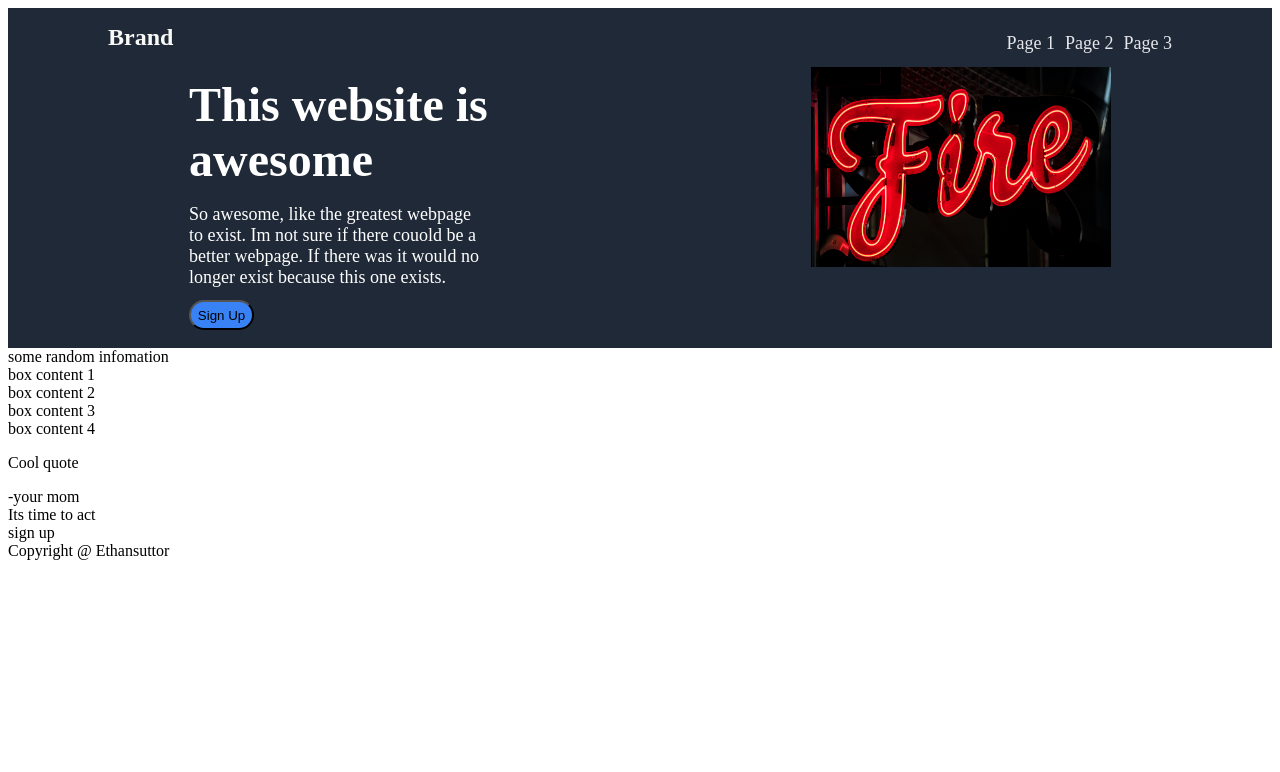
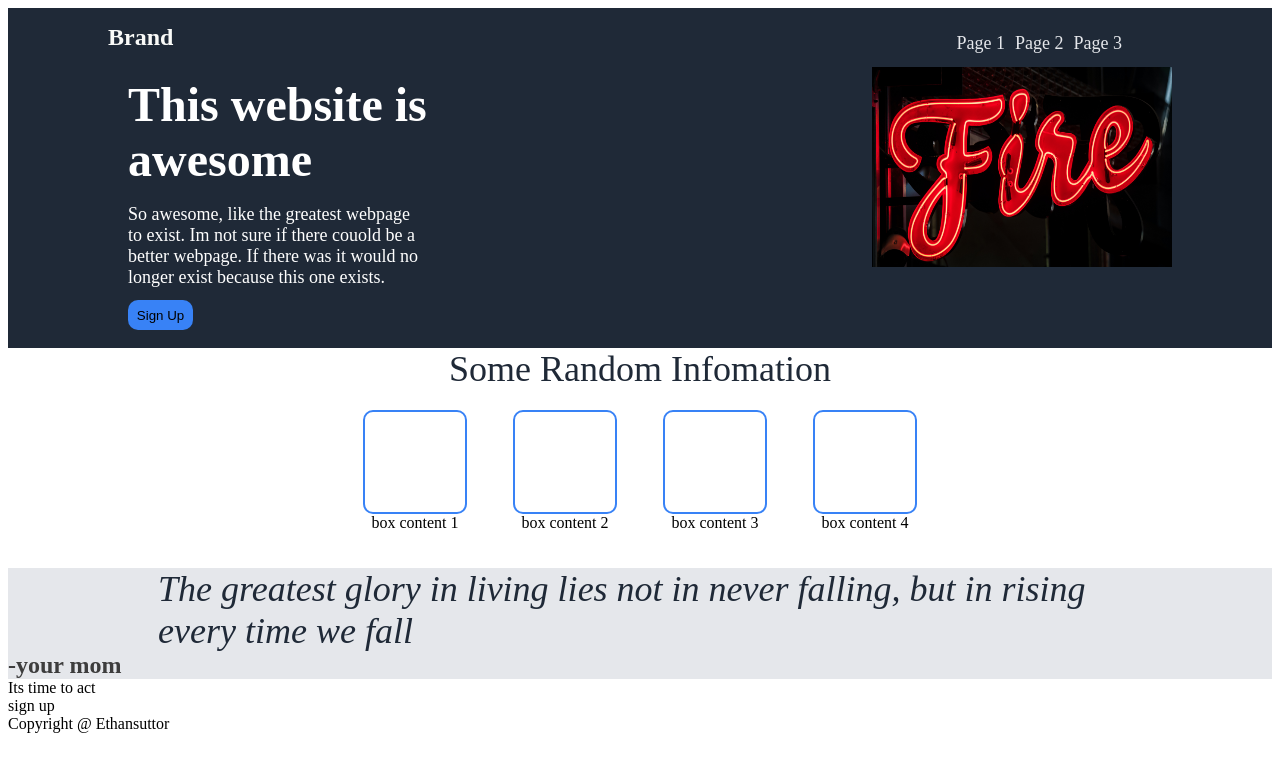
Before and after one commit to Ethansuttor/odin-landing-page, a plain HTML site: page index.html in a window 1280 px wide. Drawn offline with Linux system fonts and the light colour scheme.

Commit message:
did a lot more

```diff
--- a/index.html
+++ b/index.html
@@ -18,7 +18,7 @@
         <a href="#">Page 3</a>
             </div>
         </div>
-        <div class="mid">
+        <div class="mid-top">
             <div class="left">
                 <h2 class="title">This website is awesome</h2>
                 <p class="write">So awesome, like the greatest webpage to exist. Im not sure if there couold be a better webpage. If there was it would no longer exist because this one exists.</p>
@@ -27,22 +27,30 @@
             <img class="pic"src="pexels-frank-cone-2235130.jpg" alt="logo">
         </div>
     </div>
+    <div class="mid">
+        <div class="info">Some Random Infomation</div>
+        <div class="box-box">
+        <div class="boxes">
+            <div class="box-div">
+            <div class="box"></div>
+            <div class="box-content">box content 1</div></div>
+            <div class="box-div">
+            <div class="box"></div>
+            <div class="box-content">box content 2</div></div>
+            <div class="box-div">
+            <div class="box"></div>
+            <div class="box-content">box content 3</div></div>
+            <div class="box-div">
+            <div class="box"></div>
+            <div class="box-content">box content 4</div></div>
 
-    <div>some random infomation</div>
-
-    <div class="boxes"></div>
-    <div class="boxes"></div>
-    <div class="boxes"></div>
-    <div class="boxes"></div>
-
-    <div class="box-content">box content 1</div>
-    <div class="box-content">box content 2</div>
-    <div class="box-content">box content 3</div>
-    <div class="box-content">box content 4</div>
-
-    <P class="quote">Cool quote</P>
+        </div>
+    </div>
+    </div>
+    <div class="quote-box">
+    <P class="quote">The greatest glory in living lies not in never falling, but in rising every time we fall</P>
     <div class="sayer"> -your mom</div>
-
+</div>
     <div class="call to action">Its time to act</div>
     <div>sign up</div>
 
--- a/style.css
+++ b/style.css
@@ -4,8 +4,8 @@
 }
 
 .header {
-    padding-left: 100px;
-
+    margin-left: 100px;
+    margin-right: 50px;
     display: flex;
     flex-direction: row;
     justify-content: space-between;
@@ -58,13 +58,13 @@
 .button{
    width: 65px;
    background-color: #3882f6;
-   border-radius: 25px;
+   border-radius: 10px;
    height: 30px;
-
+   border: 20px;
 }
 
 
-.mid, .left {
+.mid-top, .left {
    display: flex;
 
    margin: 0px 10px 0px
@@ -77,9 +77,11 @@
    width: 300px;
    align-items: flex-start;
 }
-.mid {
+.mid-top {
    display: flex;
-   justify-content: space-around;
+   justify-content: space-between;
+   margin-left: 100px;
+   margin-right: 100px;
 
 }
 
@@ -95,3 +97,67 @@
 
    margin-bottom: -30px;
 }
+
+
+.mid {
+   background-color: #fff;
+  height: 220px;
+ justify-content: center;
+
+}
+
+.info{
+   font-size: 36px;
+   color: #1f2937;
+   justify-content: center;
+   display: flex;
+}
+
+.box {
+   height: 100px;
+   width: 100px;
+   border: 2px;
+   border-style: solid;
+   border-color: #3882f6;
+   border-radius: 10px;
+
+}
+
+.boxes{
+   display: flex;
+   padding: 0px;
+   justify-content: space-around ;
+   margin: 0;
+   margin-top: 20px;
+   width: 600px;
+}
+
+.box-content{
+   display: flex;
+   justify-content: center;
+}
+
+.box-box{
+   display: flex;
+   justify-content: center;
+}
+
+.quote-box{
+   background-color: #e5e7eb;
+
+
+}
+.quote{
+   font-size: 36px;
+   font-style:  italic;
+   color:#1f2937;
+   justify-content: center;
+margin: 0px 150px 0px;
+border-top: 20px;
+}
+.sayer{
+   font-weight: bold;
+   color:rgb(61, 61, 61);
+   font-size: 24px;
+
+}
```
